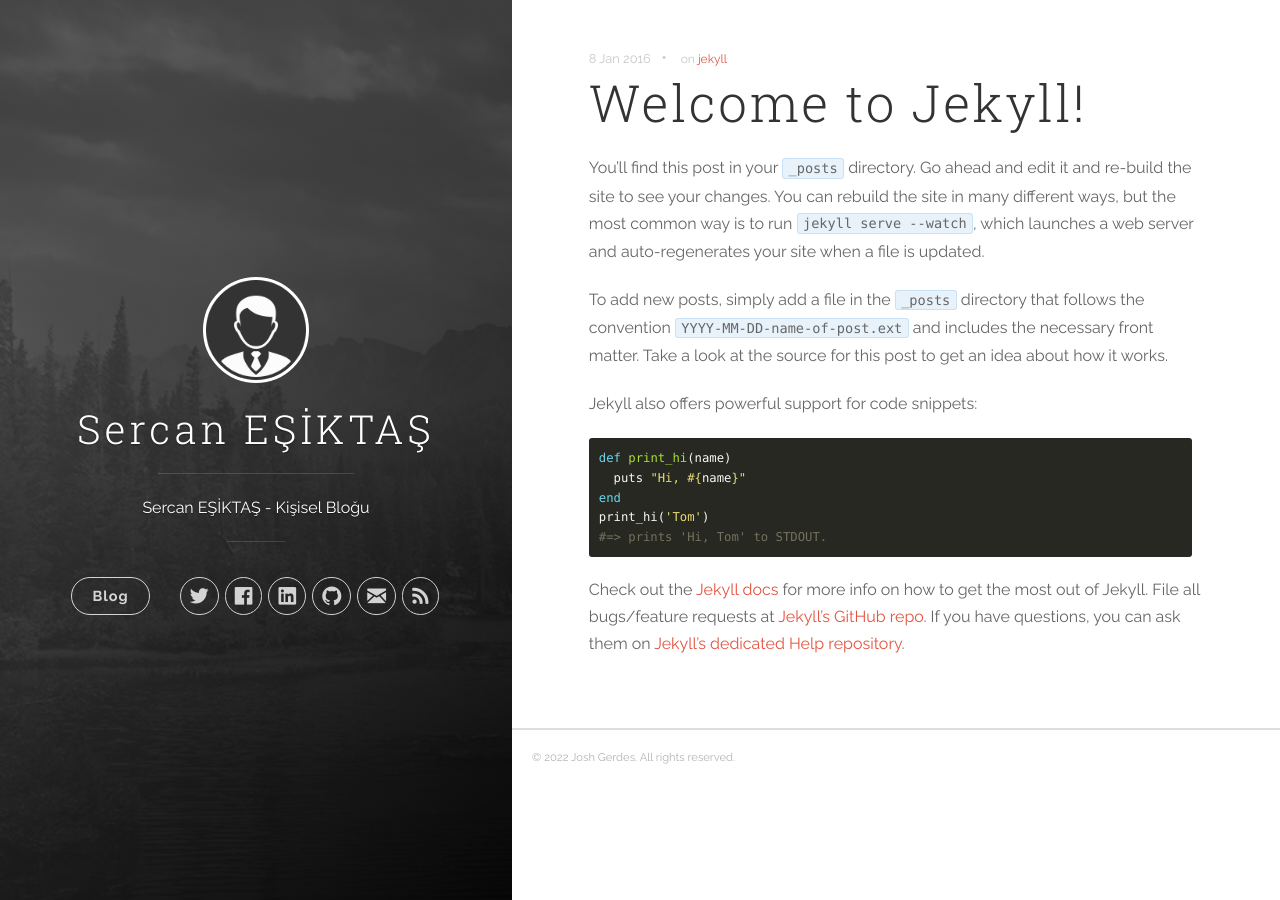
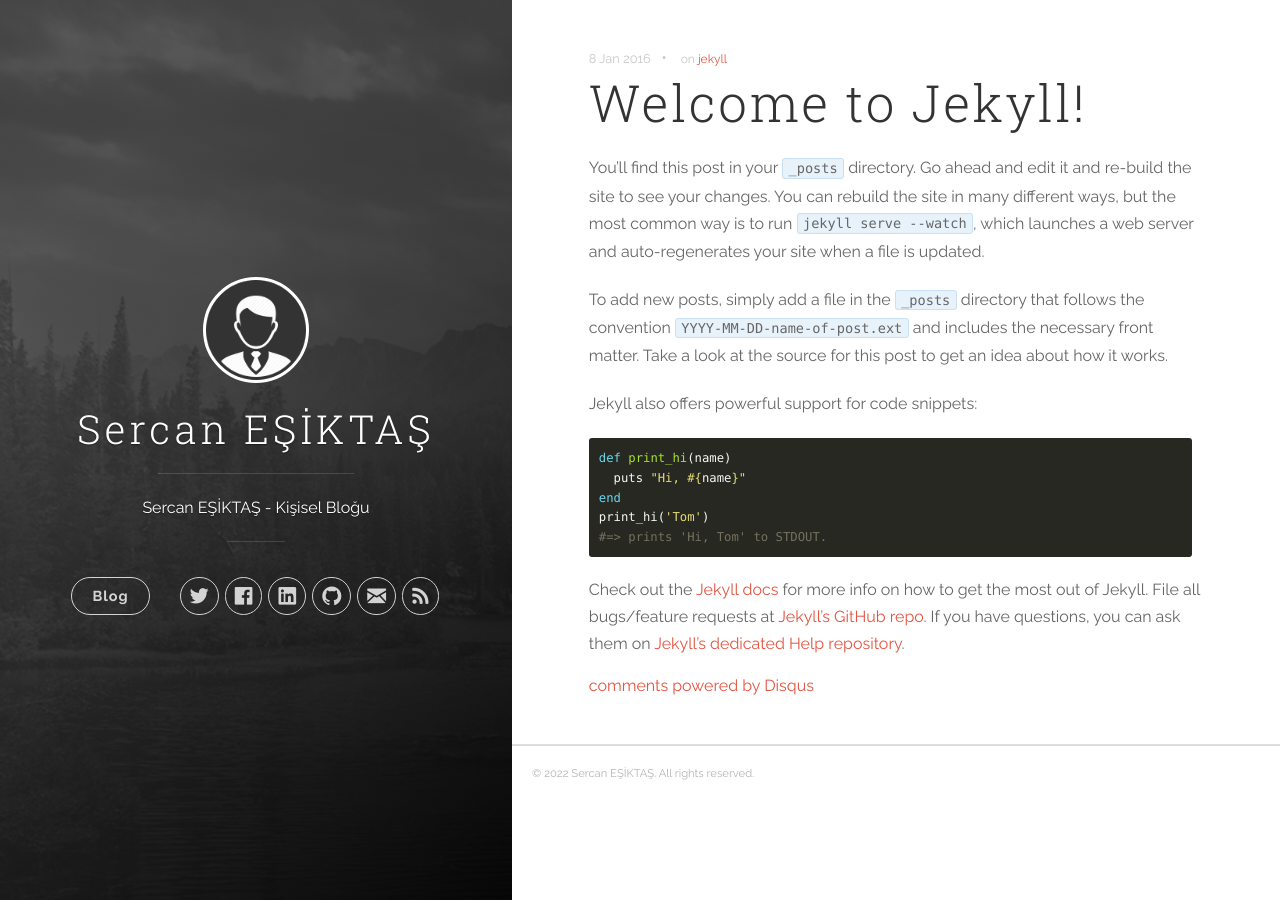
Before and after one commit to sercanesiktas/sercanesiktas.github.io, a Jekyll site: the page built from _posts/2016-01-08-welcome-to-jekyll.markdown, in a window 1280 px wide. Built offline with Jekyll 4.4.1, drawn with Linux system fonts in a browser that asks for light colours; comment, search, counter and statistics services are not loaded; some of the changed lines change nothing that is shown.

Commit message:
Update _config.yml

```diff
--- a/_config.yml
+++ b/_config.yml
@@ -3,17 +3,17 @@
 description: 'Sercan EŞİKTAŞ - Kişisel Bloğu'
 url: 'http://sercanesiktas.github.io'
 baseurl: '/'
-# google_analytics: 'UA-XXXXXX-X'
-# disqus_shortname: 'your-disqus-name'
+google_analytics: 'G-VZV3ZZ9JYP'
+disqus_shortname: 'sercanesiktasgithubio'
 # disable_landing_page: true
 
 author:
-  name: 'Josh Gerdes'
-  email: josh@joshgerdes.com
-  twitter_username: joshgerdes
-  facebook_username: joshgerdes
-  github_username:  joshgerdes
-  linkedin_username:  joshgerdes
+  name: 'Sercan EŞİKTAŞ'
+  email: sercanesiktas@gmail.com
+  twitter_username: sercanesiktas
+  facebook_username: sercanesiktas
+  github_username:  sercanesiktas
+  linkedin_username:  sercanesiktas
 
 defaults:
   -
```
